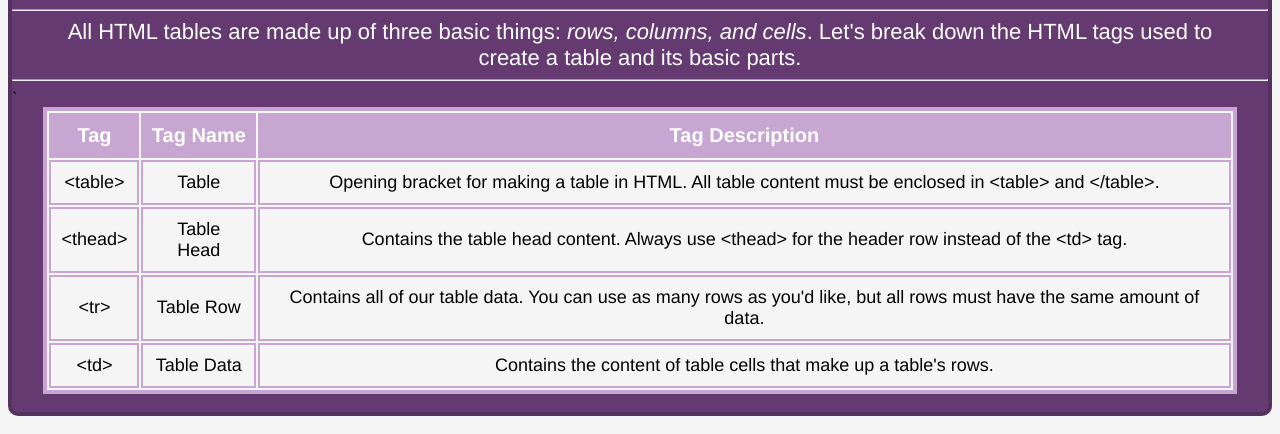
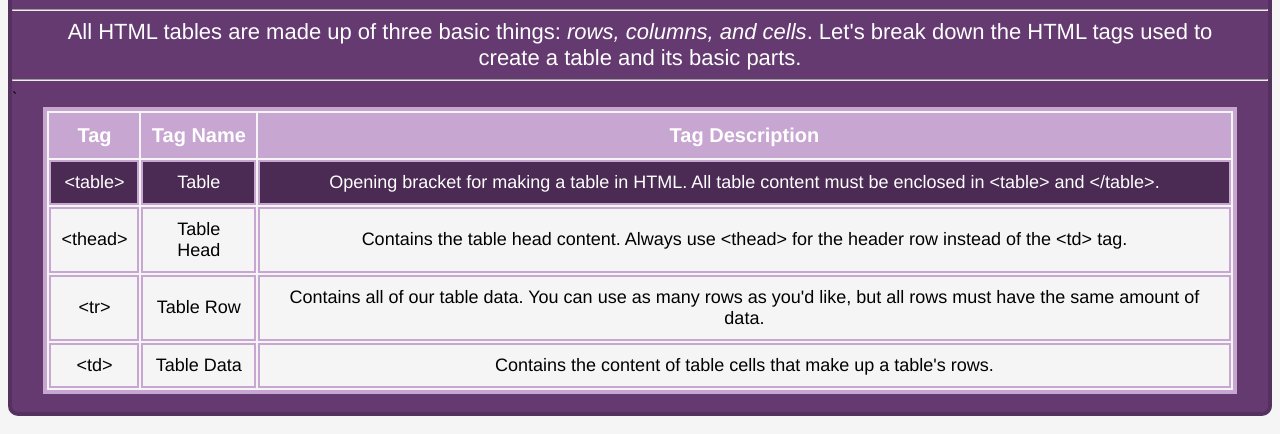
Before and after one commit to AdelineSey/cheat_sheet_challenge, a plain HTML site: page index.html in a window 1280 px wide. In both pictures the pointer is over the element 640 px from the left and 624 px from the top of the page. Shown: the part 442-876 px from the top of the page. Drawn offline with Linux system fonts and the light colour scheme.

Commit message:
Set up table row hover.

```diff
--- a/index.html
+++ b/index.html
@@ -25,7 +25,7 @@
         <p class="p">Reference sheets are a great resource for helping you get unstuck. Often, they are broken down by subject making it easy to find all the information you need on a specific topic all in one spot! I hope that the information in this reference sheet can help you learn the ins-and-outs of working with tables in HTML and CSS!</p>
     </div>
     <!-- HTML Elements -->
-     <div class="html-tags-container">
+    <div class="html-tags-container">
         <h3 class="h3">HTML Tags</h3>
         <hr>
         <p class="p">All HTML tables are made up of three basic things: <em>rows, columns, and cells</em>. Let's break down the HTML tags used to create a table and its basic parts.</p>
@@ -70,6 +70,9 @@
         </table>
         <br>
     </div>
-
+    <!-- CSS Styles -->
+    <div class="css-styles-container">
+        <h3 class="h3"></h3>
+    </div>
 </body>
 </html>
--- a/styles.css
+++ b/styles.css
@@ -158,3 +158,8 @@
     margin: auto;
     width: 100%;
 }
+
+.tbody tr:hover {
+    background-color: #4b2b54;
+    color: white;
+}
```
